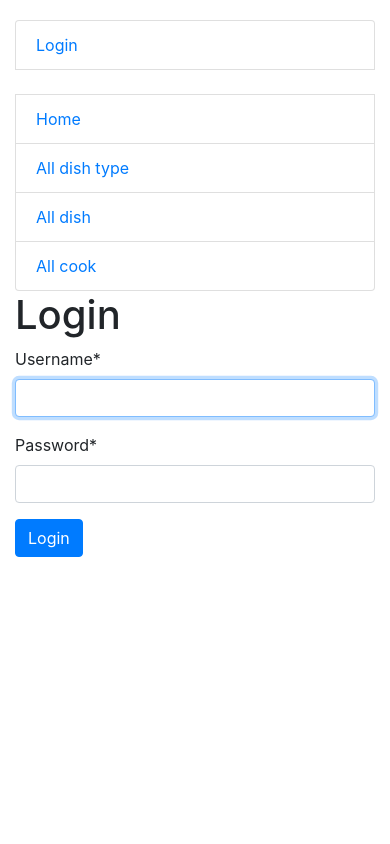
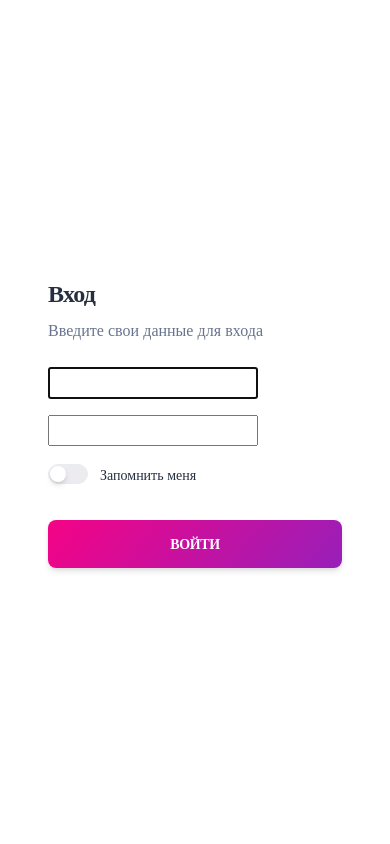
Before and after one commit to erm0lenk0/Restaurant-kitchen-service, a Django app: page /accounts/login/ in a window 390 px wide. Run offline with Django 5.2, Linux system fonts and the light colour scheme; some libraries are stand-ins or nearby versions.

Commit message:
redesigned login page

```diff
--- /dev/null
+++ b/templates/layouts/base-fullscreen.html
@@ -0,0 +1,53 @@
+<!--
+=========================================================
+* Soft UI Design System - v1.0.1
+=========================================================
+
+* Product Page: https://www.creative-tim.com/product/soft-ui-design-system
+* Copyright 2021 Creative Tim (https://www.creative-tim.com)
+
+Coded by www.creative-tim.com
+
+ =========================================================
+
+* The above copyright notice and this permission notice shall be included in all copies or substantial portions of the Software. -->
+<!DOCTYPE html>
+<html lang="en">
+
+<head>
+  <meta charset="utf-8" />
+  <meta name="viewport" content="width=device-width, initial-scale=1, shrink-to-fit=no">
+  <link rel="apple-touch-icon" sizes="76x76" href="{{ ASSETS_ROOT }}/img/apple-icon.png">
+  <link rel="icon" type="image/png" href="{{ ASSETS_ROOT }}/img/favicon.png">
+  <link rel="canonical" href="https://appseed.us/ui-kit/soft-ui-design-system"/>
+
+  <title>
+    Django Soft UI Design System - {% block title %}{% endblock %} | AppSeed
+  </title>
+
+  <!--     Fonts and icons     -->
+  <link href="https://fonts.googleapis.com/css?family=Open+Sans:300,400,600,700" rel="stylesheet" />
+  <!-- Nucleo Icons -->
+  <link href="{{ ASSETS_ROOT }}/css/nucleo-icons.css" rel="stylesheet" />
+  <link href="{{ ASSETS_ROOT }}/css/nucleo-svg.css" rel="stylesheet" />
+  <!-- Font Awesome Icons -->
+  <script src="https://kit.fontawesome.com/42d5adcbca.js" crossorigin="anonymous"></script>
+  <link href="{{ ASSETS_ROOT }}/css/nucleo-svg.css" rel="stylesheet" />
+  <!-- CSS Files -->
+  <link id="pagestyle" href="{{ ASSETS_ROOT }}/css/soft-design-system.css?v=1.0.1" rel="stylesheet" />
+
+  <!-- Specific CSS goes HERE -->
+  {% block stylesheets %}{% endblock stylesheets %}
+
+</head>
+<body class="{% block body_class %}{% endblock body_class %}">
+
+    {% block content %}{% endblock content %}
+
+    {% include "includes/scripts.html" %}
+
+  <!-- Specific JS goes HERE -->
+  {% block javascripts %}{% endblock javascripts %}
+
+</body>
+</html>
--- a/templates/registration/login.html
+++ b/templates/registration/login.html
@@ -1,18 +1,75 @@
-{% extends "base.html" %}
-{% load crispy_forms_filters %}
+{#{% extends "base.html" %}#}
+{#{% load crispy_forms_filters %}#}
+{##}
+{#{% block content %}#}
+{#  {% if form.errors %}#}
+{#    <p>Your username and password didn't match. Please try again.</p>#}
+{#  {% endif %}#}
+{#  <h1>Login</h1>#}
+{#  {% if form.errors %}#}
+{#    <p style="color: red">Invalid credentials</p>#}
+{#  {% endif %}#}
+{#  <form action="{% url 'login' %}" method="post">#}
+{#    {% csrf_token %}#}
+{#    {{ form|crispy }}#}
+{#    <input type="submit" value="Login" class="btn btn-primary" />#}
+{#    <input type="hidden" name="next" value="{{ next }}" />#}
+{#  </form>#}
+{#{% endblock %}#}
+{% extends 'layouts/base-fullscreen.html' %}
+{% load static %}
+
+{% block title %}Вход{% endblock title %}
+{% block body_class %}sign-in-illustration{% endblock body_class %}
 
 {% block content %}
-  {% if form.errors %}
-    <p>Your username and password didn't match. Please try again.</p>
-  {% endif %}
-  <h1>Login</h1>
-  {% if form.errors %}
-    <p style="color: red">Invalid credentials</p>
-  {% endif %}
-  <form action="{% url 'login' %}" method="post">
-    {% csrf_token %}
-    {{ form|crispy }}
-    <input type="submit" value="Login" class="btn btn-primary" />
-    <input type="hidden" name="next" value="{{ next }}" />
-  </form>
-{% endblock %}
+<section>
+  <div class="page-header section-height-100">
+    <div class="container">
+      <div class="row">
+        <!-- Левая часть: форма входа -->
+        <div class="col-xl-4 col-lg-5 col-md-7 d-flex flex-column mx-lg-0 mx-auto">
+          <div class="card card-plain">
+            <div class="card-header pb-0 text-left">
+              <h4 class="font-weight-bolder">Вход</h4>
+              <p class="mb-0">
+                {% if form.errors %}
+                  <span class="text-danger">Неверный логин или пароль</span>
+                {% else %}
+                  Введите свои данные для входа
+                {% endif %}
+              </p>
+            </div>
+            <div class="card-body">
+              <form method="post" action="{% url 'login' %}" role="form">
+                {% csrf_token %}
+                <div class="mb-3">
+                  {{ form.username }}
+                </div>
+                <div class="mb-3">
+                  {{ form.password }}
+                </div>
+                <div class="form-check form-switch">
+                  <input class="form-check-input" type="checkbox" id="rememberMe">
+                  <label class="form-check-label" for="rememberMe">Запомнить меня</label>
+                </div>
+                <div class="text-center">
+                  <button type="submit" name="login" class="btn btn-lg bg-gradient-primary w-100 mt-4 mb-0">Войти</button>
+                </div>
+                <input type="hidden" name="next" value="{{ next }}">
+              </form>
+            </div>
+          </div>
+        </div>
+
+        <!-- Правая часть: изображение -->
+        <div class="col-6 d-lg-flex d-none h-100 my-auto pe-0 position-absolute top-0 end-0 text-center justify-content-center flex-column">
+          <div class="position-relative h-100 m-3 px-7 border-radius-lg d-flex flex-column justify-content-center">
+            <img src="{% static 'images/sovremennaa-promyslennaa-kuhna-restorana.jpg' %}" alt="Кухня ресторана" class="img-fluid rounded shadow-lg">
+          </div>
+        </div>
+      </div>
+    </div>
+  </div>
+</section>
+{% endblock content %}
```
